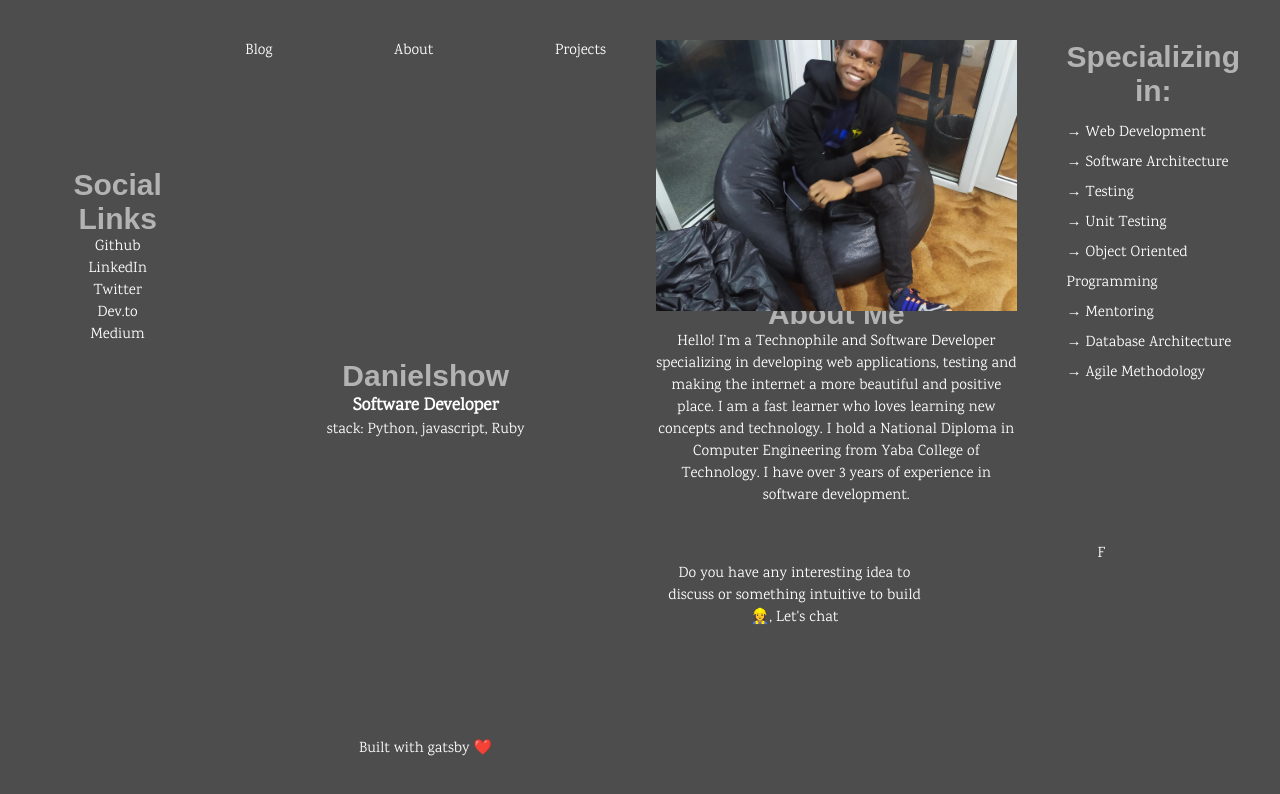
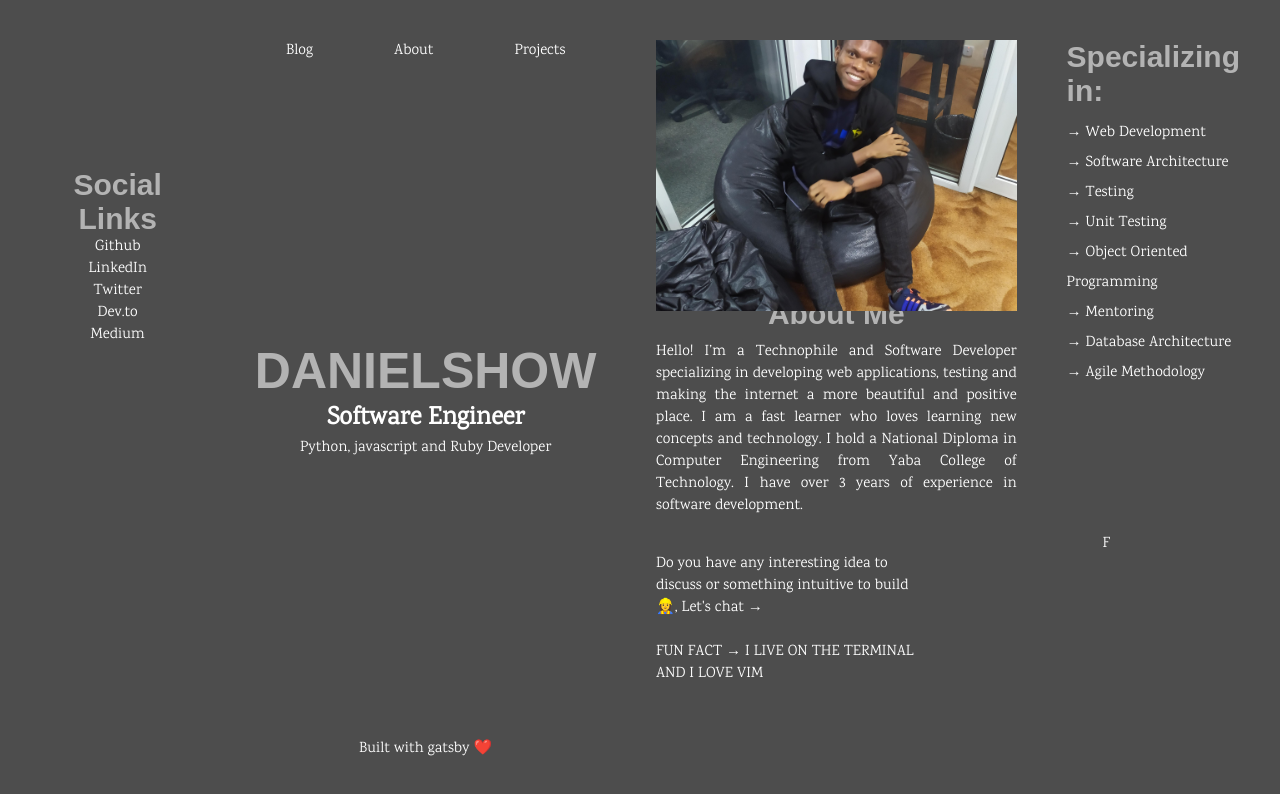
Before and after one commit to Danielshow/portfolio_2, a Gatsby site: page / in a window 1280 px wide. Built offline with nearby package versions, Linux system fonts and the light colour scheme; Gatsby itself is replaced by a stand-in of ours; a web font is replaced by a local one.

Commit message:
align items

```diff
--- a/src/pages/index.js
+++ b/src/pages/index.js
@@ -29,8 +29,8 @@ const IndexPage = () => (
         </div>
         <div class="home__hero">
           <h1>Danielshow</h1>
-          <h3>Software Developer</h3>
-          <p>stack: Python, javascript, Ruby</p>
+          <h3>Software Engineer</h3>
+          <p>Python, javascript and Ruby Developer</p>
         </div>
         <div>
           Built with gatsby <span role="img" aria-label="love">❤️</span>
@@ -59,6 +59,10 @@ const IndexPage = () => (
       <div className="box e">
         <div className="talk">
           Do you have any interesting idea to discuss or something intuitive to build <span role="img" aria-label="build">👷‍♀️</span>, Let's chat
+          &rarr;
+          <br/>
+          <br/>
+          <p>Fun Fact &rarr; I Live on the terminal and I love VIM</p>
         </div>
         <div className="form">F</div>
       </div>
--- a/src/stylesheet/_layout.scss
+++ b/src/stylesheet/_layout.scss
@@ -1,9 +1,3 @@
-$bg: lighten($color: #000000, $amount: 30);
-$text-color: #fff;
-$header_color: darken($color: #fff, $amount: 30);
-// $border: 2px solid black;
-$border: none;
-
 .wrapper {
   display: grid;
   grid-template-columns: repeat(6, 1fr);
@@ -54,7 +48,6 @@ $border: none;
   display: grid;
   grid-gap: 10px;
   grid-template-columns: repeat(2, 1fr);
-  padding: 10px 10px;
 }
 
 .talk, .form {
--- a/src/stylesheet/_variable.scss
+++ b/src/stylesheet/_variable.scss
@@ -1,2 +1,7 @@
 $bg-black: #1b2021;
 $snow: #c0c0c0;
+$bg: lighten($color: #000000, $amount: 30);
+$text-color: #fff;
+$header_color: darken($color: #fff, $amount: 30);
+// $border: 2px solid black;
+$border: none;
--- a/src/stylesheet/components/index.scss
+++ b/src/stylesheet/components/index.scss
@@ -7,10 +7,19 @@
     width: 100%;
     &--list {
       display: flex;
-      justify-content: space-between;
+      justify-content: space-around;
       li {
         list-style-type: none;
       }
+    }
+  }
+  &__hero {
+    h1 {
+      font-size: 5rem;
+      text-transform: uppercase;
+    }
+    h3 {
+      font-size: 2.5rem;
     }
   }
 }
@@ -20,10 +29,10 @@
 }
 
 .special {
+  text-align: left;
   ul {
     font-size: 1.5rem;
     margin-top: 1rem;
-    text-align: left;
     line-height: 3rem;
     li {
       list-style-type: none;
@@ -34,11 +43,18 @@
 .about {
   p {
     font-size: 1.5rem;
+    margin-top: 1rem;
+    text-align: justify;
   }
 }
 
 .e {
   .talk {
+    text-align: left;
     padding: 2rem;
+
+    p {
+      text-transform: uppercase;
+    }
   }
 }
```
